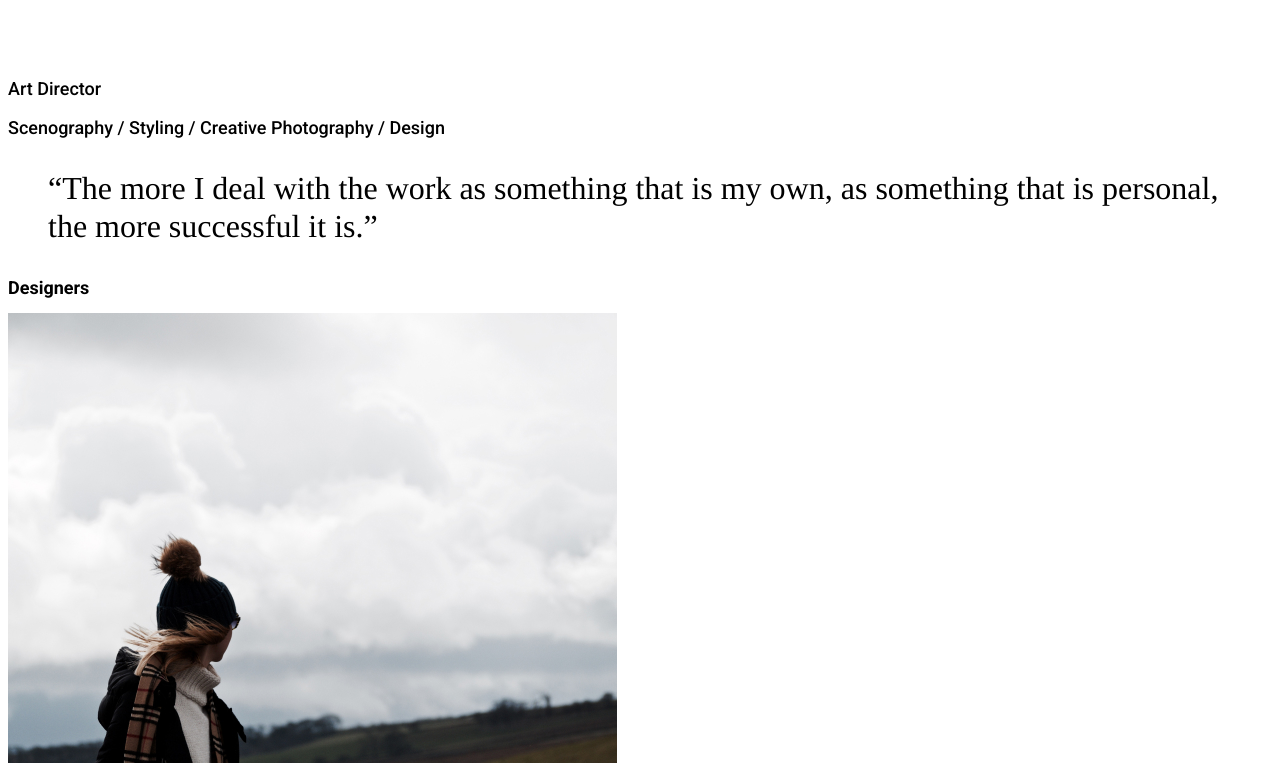
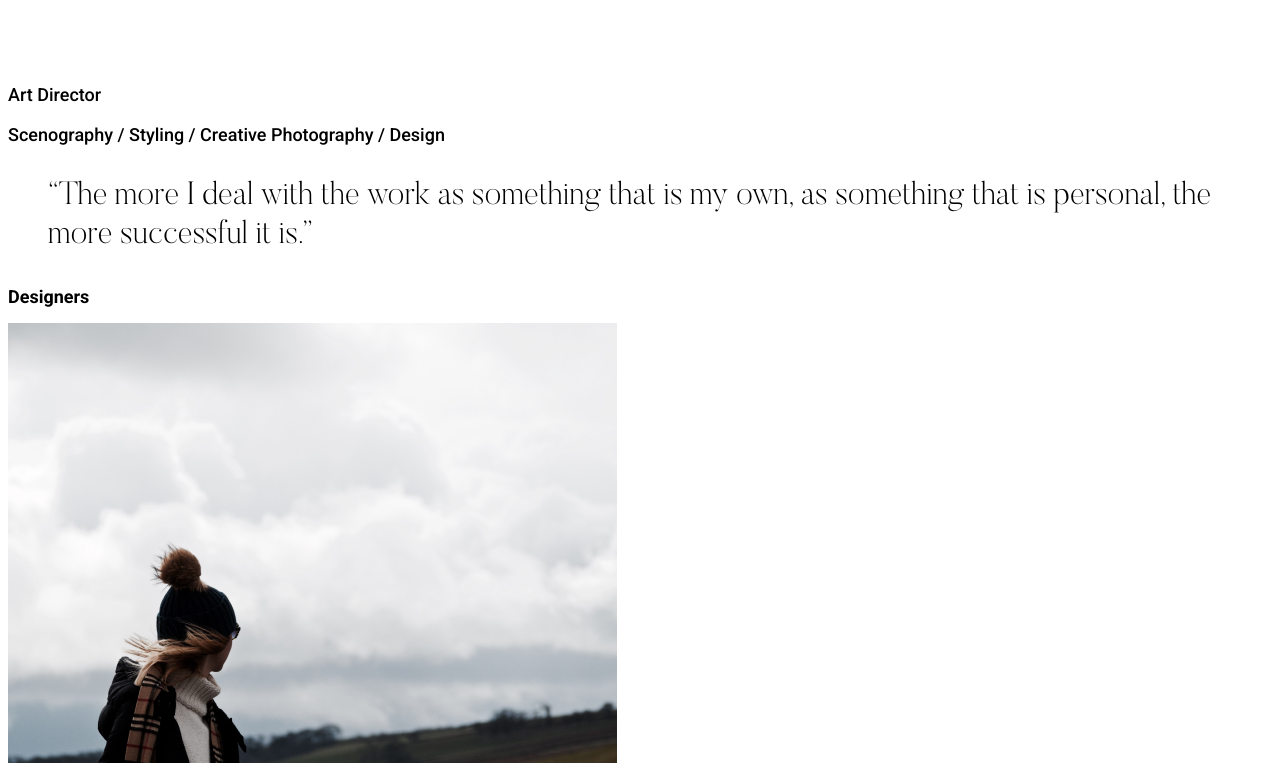
Before and after one commit to SokolovGorge/otus-css-sokolov, a plain HTML site: page index.html in a window 1280 px wide. Shown: the part 2037-2800 px from the top of the page. Drawn offline with Linux system fonts and the light colour scheme; files whose address does not match are found by name.

Commit message:
correct fonts

```diff
--- a/index.html
+++ b/index.html
@@ -5,10 +5,11 @@
     <meta http-equiv='X-UA-Compatible' content='IE=edge'>
     <title>Mod Studio</title>
     <meta name='viewport' content='width=device-width, initial-scale=1'>
-    <link rel="stylesheet" href="style/style.css">
     <link rel="preconnect" href="https://fonts.googleapis.com">
     <link rel="preconnect" href="https://fonts.gstatic.com" crossorigin>
     <link href="https://fonts.googleapis.com/css2?family=Roboto:wght@400;500;700&display=swap" rel="stylesheet">
+    <link rel="stylesheet" href="style/font.css">
+    <link rel="stylesheet" href="style/style.css">
 </head>
 <body>
 
--- /dev/null
+++ b/style/font.css
@@ -0,0 +1,41 @@
+
+@font-face {
+  font-family: "Butler";
+  src: local("Butler Ultra Light"),
+    local("Butler-Ultra-Light"),
+    url("../fonts/butler/Butler_Ultra_Light.woff2") format("woff2"),
+    url("../fonts/butler/Butler_Ultra_Light.woff") format("woff"),
+    url("../fonts/butler/Butler_Ultra_Light.otf") format("otf");
+  font-weight: 200;
+}
+
+@font-face {
+  font-family: "Butler";
+  src: local("Butler Light"),
+    local("Butler-Light"),
+    url("../fonts/butler/Butler_Light.woff2") format("woff2"),
+    url("../fonts/butler/Butler_Light.woff") format("woff"),
+    url("../fonts/butler/Butler_Light.otf") format("otf");
+  font-weight: 300;
+}
+
+
+  @font-face {
+    font-family: "Butler";
+    src: local("Butler Regular"),
+      local("Butler-Regular"),
+      url("../fonts/butler/Butler_Regular.woff2") format("woff2"),
+      url("../fonts/butler/Butler_Regular.woff") format("woff"),
+      url("../fonts/butler/Butler_Regular.otf") format("otf");
+    font-weight: 400;
+  }
+
+  @font-face {
+    font-family: "Butler";
+    src: local("Butler Medium"),
+      local("Butler-Medium"),
+      url("../fonts/butler/Butler_Medium.woff2") format("woff2"),
+      url("../fonts/butler/Butler_Medium.woff") format("woff"),
+      url("../fonts/butler/Butler_Medium.otf") format("otf");
+    font-weight: 500;
+  }
--- a/style/style.css
+++ b/style/style.css
@@ -1,17 +1,8 @@
-@font-face {
-    font-family: "Butler";
-    src: local("Butler Regular"),
-      local("Butler-Regular"),
-      url("../fonts/butler/Butler_Regular.woff2") format("woff2"),
-      url("../fonts/butler/Butler_Regular.woff") format("woff"),
-      url("../fonts/butler/Butler_Regular.otf") format("otf");
-      font-weight: 400;
-  }
 
 
 body {
     font-family: 'Roboto', Arial, sans-serif;
-    line-height: 1.17;
+    line-height: 1.2;
     font-size: 16px;
 }
 
@@ -21,7 +12,7 @@ body {
 .section-caption {
   font-family: Butler, Times, 'Times New Roman', serif;
   font-size: 5.44rem;
-  font-weight: 400;
+  font-weight: 300;
 }
 
 .section-title {
@@ -32,13 +23,13 @@ body {
 .quote {
   font-family: Butler, Times, 'Times New Roman', serif;
   font-size: 2rem;
-  font-weight: 400;
+  font-weight: 200;
 }
 
 .strengths-caption {
   font-family: Butler, Times, 'Times New Roman', serif;
   font-size: 5.75rem;
-  font-weight: 400;
+  font-weight: 300;
 }
 
 .photo-caption-large {
@@ -67,5 +58,5 @@ body {
 .strengths-list{
   font-family: Butler, Times, 'Times New Roman', serif;
   font-size: 2.125rem;
-  font-weight: 400;
+  font-weight: 300;
 }
```
Also changed, not shown: fonts/butler/Butler_Light.otf (added), fonts/butler/Butler_Light.woff (added), fonts/butler/Butler_Light.woff2 (added), fonts/butler/Butler_Medium.otf (added), fonts/butler/Butler_Medium.woff (added), fonts/butler/Butler_Medium.woff2 (added), fonts/butler/Butler_Ultra_Light.otf (added), fonts/butler/Butler_Ultra_Light.woff (added), fonts/butler/Butler_Ultra_Light.woff2 (added).
